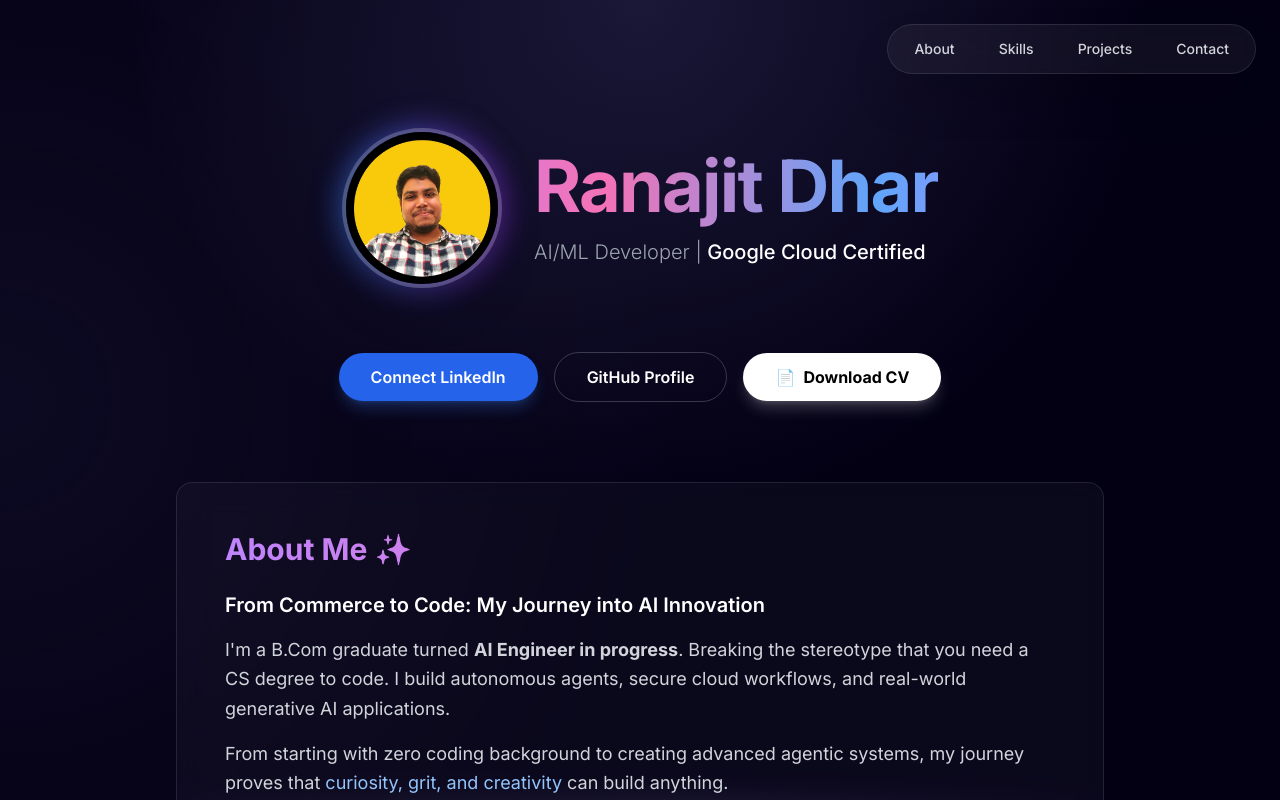
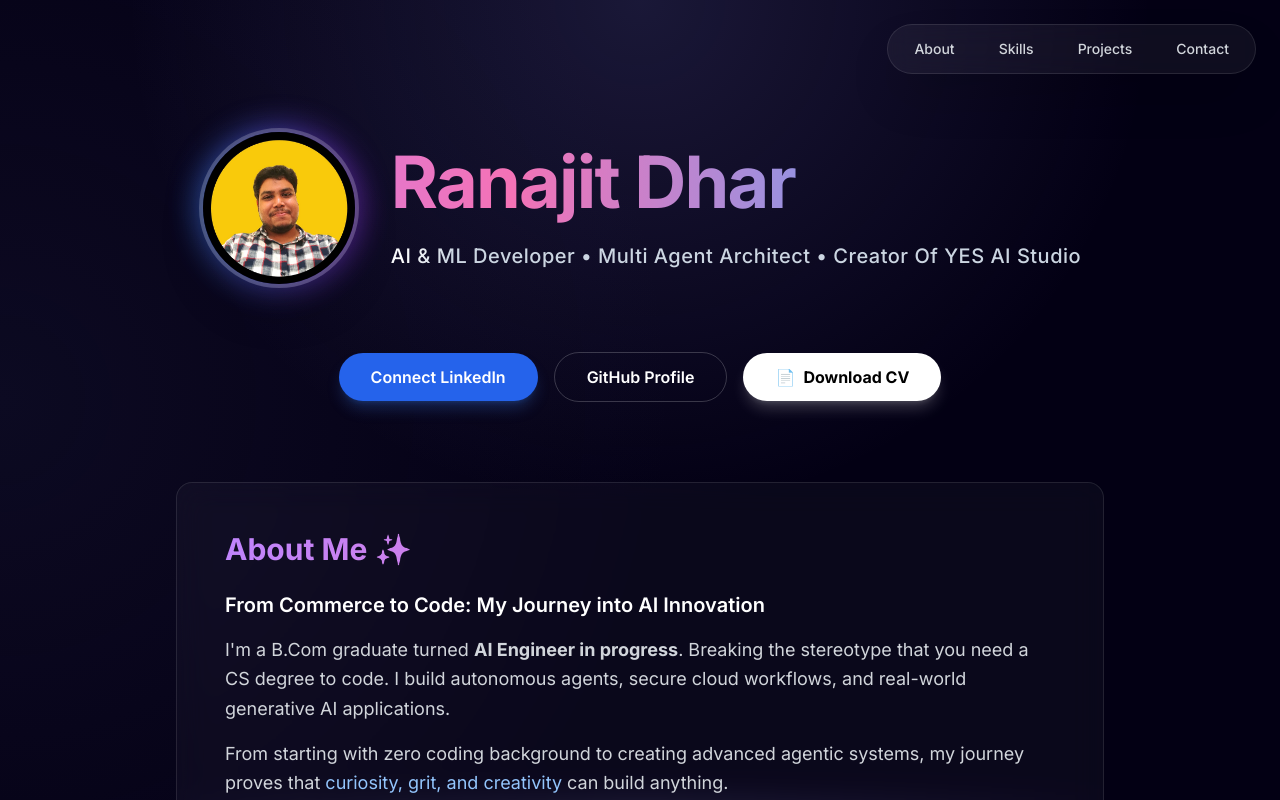
Before and after one commit to ranajitdharpersonal/portfolio, a Next.js app: page / in a window 1280 px wide. Shown: the top 800 px of the page. Built offline with nearby package versions, Linux system fonts and the light colour scheme.

Commit message:
Added premium glass shine effect to Hero section

```diff
--- a/app/page.js
+++ b/app/page.js
@@ -1,7 +1,14 @@
+"use client";
+
 import Image from "next/image";
 import Link from "next/link";
+import { motion } from "framer-motion";
 
 export default function Home() {
+  const itemVariants = {
+    hidden: { opacity: 0, y: 20 },
+    visible: { opacity: 1, y: 0, transition: { duration: 0.5 } }
+  };
   return (
     <main className="flex min-h-screen flex-col items-center p-4 md:p-12 max-w-5xl mx-auto space-y-20 scroll-smooth">
       {/* 🚀 RESPONSIVE NAV: Mobile (Center) + Desktop (Top-Right) */}
@@ -49,9 +56,30 @@ export default function Home() {
             <h1 className="text-5xl md:text-7xl font-bold tracking-tight animate-text-shine pb-2">
               Ranajit Dhar
             </h1>
-            <h2 className="text-lg md:text-xl text-gray-400 font-light mt-2">
-              AI/ML Developer | <span className="text-white font-medium">Google Cloud Certified</span>
+            {/* কোনো বক্স নেই, সরাসরি মোশন ডিভ */}
+            <motion.div
+              variants={itemVariants}
+              initial="hidden"
+              animate="visible"
+              className="mt-4"
+            >
+              {/* font-mono সরিয়ে দিয়েছি, এখন নরমাল ক্লিন ফন্ট */}
+              {/* tracking-wide রেখেছি যাতে দেখতে ভালো লাগে */}
+              <h2 className="text-sm md:text-xl font-medium tracking-wide">
+                <span
+                  className="
+                bg-clip-text
+                text-transparent
+                /* 👇 ব্রাইট সিলভার বেস (#cbd5e1) এবং পিওর হোয়াইট শাইন (#ffffff) 👇 */
+                bg-[linear-gradient(110deg,#cbd5e1_45%,#ffffff_48%,#cbd5e1_50%,#ffffff_52%,#cbd5e1_55%)]
+                bg-[length:250%_100%]
+                animate-shimmer
+            "
+                >
+                  AI & ML Developer • Multi Agent Architect • Creator Of YES AI Studio
+                </span>
               </h2>
+            </motion.div>
           </div>
         </div>
 
@@ -123,13 +151,13 @@ export default function Home() {
           <div className="col-span-1 relative overflow-hidden rounded-2xl border border-white/10 bg-black/40 backdrop-blur-xl p-6 flex flex-col justify-between group hover:border-purple-500/50 transition-all duration-300">
             <div className="absolute bottom-0 right-0 w-24 h-24 bg-purple-600/20 blur-[50px] rounded-full group-hover:bg-purple-600/40 transition"></div>
             <div className="text-4xl mb-2 transform transition-all duration-500 group-hover:-translate-y-2 group-hover:scale-110">🤖</div>
-             <h4 className="text-lg font-bold text-purple-200">Agentic<br/>Systems</h4>
+            <h4 className="text-lg font-bold text-purple-200">Agentic<br />Systems</h4>
           </div>
           {/* Card 4: Cloud */}
           <div className="col-span-1 relative overflow-hidden rounded-2xl border border-white/10 bg-black/40 backdrop-blur-xl p-6 flex flex-col justify-between group hover:border-green-500/50 transition-all duration-300">
             <div className="absolute bottom-0 left-0 w-24 h-24 bg-green-600/20 blur-[50px] rounded-full group-hover:bg-green-600/40 transition"></div>
             <div className="text-4xl mb-2 transform transition-all duration-500 group-hover:-translate-y-2 group-hover:scale-110">☁️</div>
-             <h4 className="text-lg font-bold text-green-200">Cloud<br/>Native</h4>
+            <h4 className="text-lg font-bold text-green-200">Cloud<br />Native</h4>
           </div>
         </div>
       </section>
--- a/package.json
+++ b/package.json
@@ -14,6 +14,7 @@
     "next": "16.0.7",
     "react": "19.2.0",
     "react-dom": "19.2.0",
+    "react-type-animation": "^3.2.0",
     "tailwind-merge": "^3.4.0"
   },
   "devDependencies": {
--- a/tailwind.config.js
+++ b/tailwind.config.js
@@ -4,10 +4,21 @@ module.exports = {
     "./app/**/*.{js,ts,jsx,tsx,mdx}",
     "./pages/**/*.{js,ts,jsx,tsx,mdx}",
     "./components/**/*.{js,ts,jsx,tsx,mdx}",
-    "./src/**/*.{js,ts,jsx,tsx,mdx}", // Eta jodi src folder use koren
+    "./src/**/*.{js,ts,jsx,tsx,mdx}",
   ],
   theme: {
-    extend: {},
+    extend: {
+      // ... colors
+      animation: {
+        'shimmer': 'shimmer 9s linear infinite', // ৩ সেকেন্ডে একবার স্লাইড করবে
+      },
+      keyframes: {
+        'shimmer': {
+          '0%': { backgroundPosition: '200% 0' },
+          '100%': { backgroundPosition: '-200% 0' },
+        },
+      },
+    },
   },
   plugins: [],
 }
```
Also changed, not shown: 2 other files (tests, documents, lock files or other folders). Lines whose indentation alone changed are shown as unchanged.
